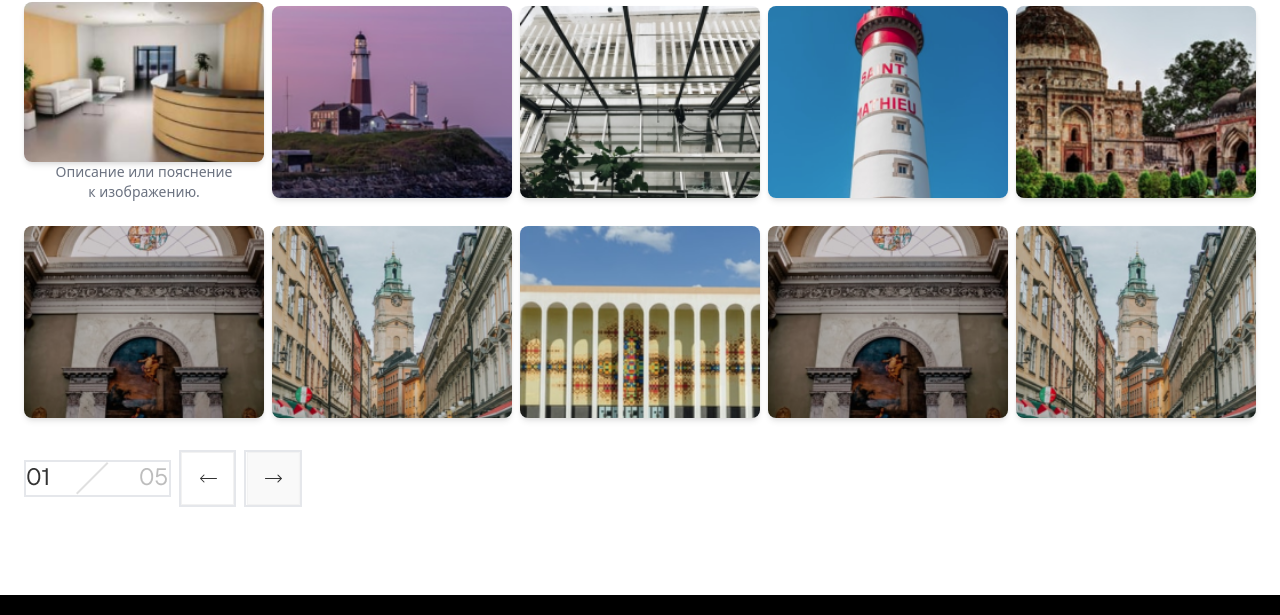
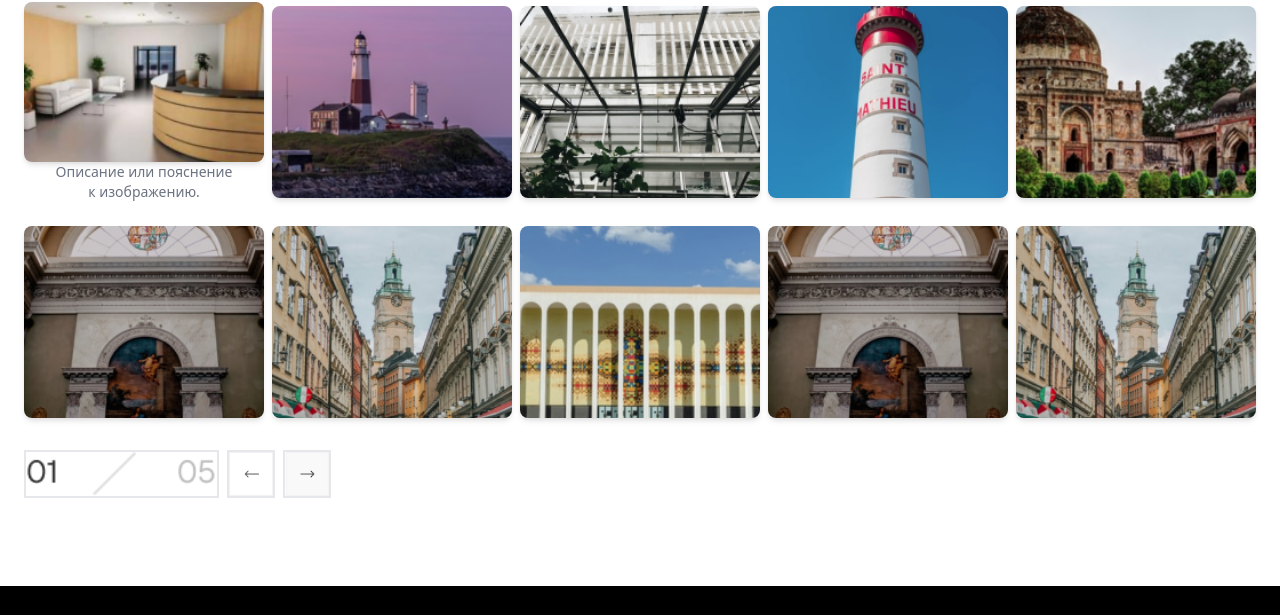
Before and after one commit to microhexagon/umekalsoom-architects-project2, a plain HTML site: page second.html in a window 1280 px wide. Shown: the part 166-781 px from the top of the page. Drawn offline with nearby package versions, Linux system fonts and the light colour scheme.

Commit message:
edit some elements

```diff
--- a/second.html
+++ b/second.html
@@ -3,7 +3,7 @@
 <head>
     <meta charset="UTF-8">
     <meta name="viewport" content="width=device-width, initial-scale=1.0">
-    <title>Document</title>
+    <title>ГАЛЕРЕЯ  </title>
     <head>
         <link href="https://cdnjs.cloudflare.com/ajax/libs/font-awesome/6.0.0-beta3/css/all.min.css" rel="stylesheet">
       </head>
@@ -35,9 +35,9 @@
             </div>
             <!-- Pagination -->
          <div class="flex justify-start items-center mt-8 space-x-2 mb-10">
-            <img class="border-2 hover:border-blue-500" src="/assests/slide-numbers(1).png" alt="">
-            <img class="border-2 hover:border-blue-500" src="/assests/Frame 9.png" alt="">
-            <img class="border-2 hover:border-blue-500" src="/assests/Frame 8.png" alt="">
+            <img class="h-12 border-2 hover:border-blue-500" src="/assests/slide-numbers(1).png" alt="">
+            <img class="h-12 border-2 hover:border-blue-500" src="/assests/Frame 9.png" alt="">
+            <img class="h-12 border-2 hover:border-blue-500" src="/assests/Frame 8.png" alt="">
         </div>
         </div>
     </section>
```
Also changed, not shown: fourth.html (+2 -2 lines), index.html (+1 -3 lines), third.html (+3 -3 lines), assests/photo_2019-05-23_19-46-09.png (added), assests/photo_2019-05-23_19-46-10-800x1067.png (added), assests/photo_2019-05-23_19-46-11-800x1067.png (added).
